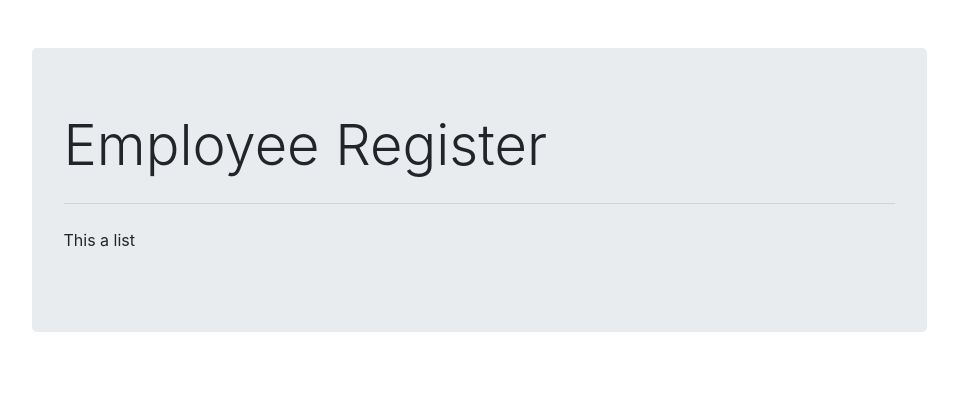
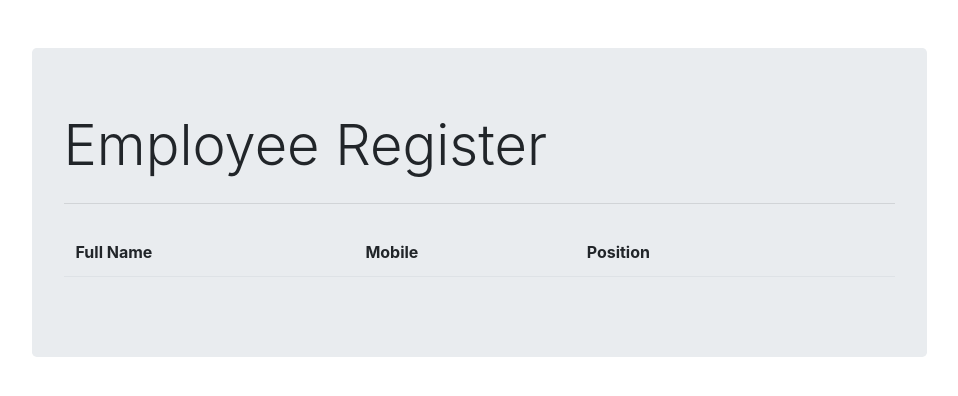
Before and after one commit to Siam401/Django-Crud, a Django app: page /employee/list/ in a window 1280 px wide. Shown: the top 396 px of the page, without its empty margins (161-1119 px from the left). Run offline with Django 3.2, Linux system fonts and the light colour scheme; data that the repository does not hold is empty; some libraries are stand-ins or nearby versions.

Commit message:
data show successfully

```diff
--- a/employee_register/templates/employee_register/employee_list.html
+++ b/employee_register/templates/employee_register/employee_list.html
@@ -1,5 +1,38 @@
 {% extends 'employee_register/base.html' %}
 
 {% block content %}
-<p>This a list</p>
+<table class="table table-borderless">
+    <thead class="border-bottom font-weight-bold">
+        <tr>
+            <td>Full Name</td>
+            <td>Mobile</td>
+            <td>Position</td>
+            <td>
+                {% comment %} <a href="{% url 'employee_insert' %}" class="btn btn-outline-success">
+                    <i class="fas fa-plus"></i> Add New
+                </a> {% endcomment %}
+            </td>
+        </tr>
+    </thead>
+    <tbody>
+        {% for employee in employee_list %}
+            <tr>
+                <td>{{employee.fullname}}</td>
+                <td>{{employee.mobile}}</td>
+                <td>{{employee.position}}</td>
+                <td>
+                    {% comment %} <a href="{% url 'employee_update' employee.id %}" class="btn text-secondary px-0">
+                        <i class="far fa-edit fa-lg"></i>
+                    </a>
+                    <form action="{% url 'employee_delete' employee.id %}" method="post" class="d-inline">
+                        {% csrf_token %}
+                        <button type="submit" class="btn">
+                            <i class="far fa-trash-alt fa-lg text-danger float-right"></i>
+                        </button>
+                    </form> {% endcomment %}
+                </td>
+            </tr>
+        {% endfor %}
+    </tbody>
+</table>
 {% endblock content %}
--- a/employee_register/views.py
+++ b/employee_register/views.py
@@ -1,10 +1,12 @@
 from django.shortcuts import render,redirect
 from .forms import EmployeeForm
+from .models import Employee
 
 # Create your views here.
 
 def employee_list(request):
-    return render(request,"employee_register/employee_list.html")
+    context= {'employee_list':Employee.objects.all()}
+    return render(request,"employee_register/employee_list.html",context)
 def employee_form(request):
     if request.method=="GET":
         form=EmployeeForm()
```
